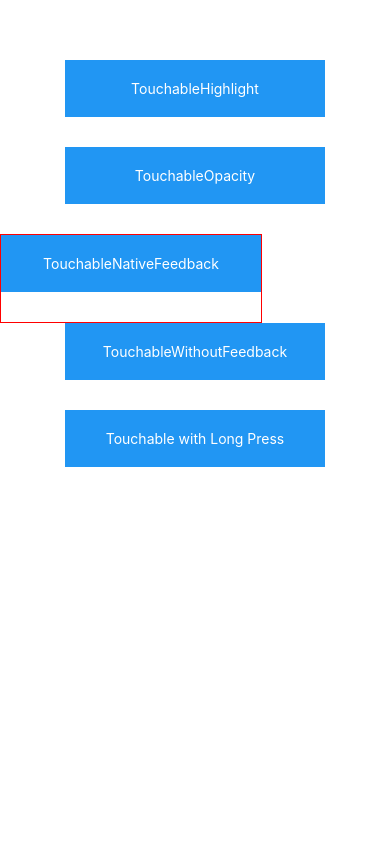
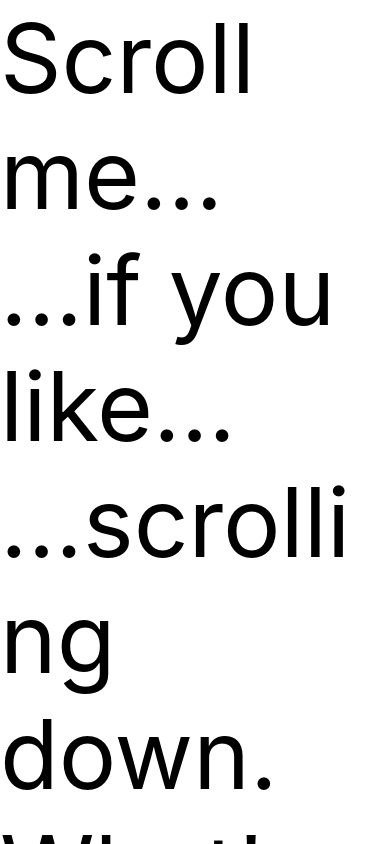
Before and after one commit to liemanguyen/expo-proj, a React Native app: screen / in a window 390 px wide. Built offline with nearby package versions, Linux system fonts and the light colour scheme.

Commit message:
using a scrollview

```diff
--- a/App.js
+++ b/App.js
@@ -1,65 +1,42 @@
 import React, { Component } from 'react';
-import { Alert, AppRegistry, Platform, StyleSheet, Text, TouchableHighlight, TouchableOpacity, TouchableNativeFeedback, TouchableWithoutFeedback, View } from 'react-native';
+import { AppRegistry, ScrollView, Image, Text } from 'react-native';
 
-export default class Touchables extends Component {
-  _onPressButton() {
-    Alert.alert('You tapped the button!')
-  }
-
-  _onLongPressButton() {
-    Alert.alert('You long-pressed the button!')
-  }
-
+export default class ScrollApp extends Component {
   render() {
     return (
-      <View style={styles.container}>
-        <TouchableHighlight onPress={this._onPressButton} underlayColor="white">
-          <View style={styles.button}>
-            <Text style={styles.buttonText}>TouchableHighlight</Text>
-          </View>
-        </TouchableHighlight>
-        <TouchableOpacity onPress={this._onPressButton}>
-          <View style={styles.button}>
-            <Text style={styles.buttonText}>TouchableOpacity</Text>
-          </View>
-        </TouchableOpacity>
-        <TouchableNativeFeedback
-            onPress={this._onPressButton}
-            background={Platform.OS === 'android' ? TouchableNativeFeedback.SelectableBackground() : ''}>
-          <View style={styles.button}>
-            <Text style={styles.buttonText}>TouchableNativeFeedback</Text>
-          </View>
-        </TouchableNativeFeedback>
-        <TouchableWithoutFeedback
-            onPress={this._onPressButton}
-            >
-          <View style={styles.button}>
-            <Text style={styles.buttonText}>TouchableWithoutFeedback</Text>
-          </View>
-        </TouchableWithoutFeedback>
-        <TouchableHighlight onPress={this._onPressButton} onLongPress={this._onLongPressButton} underlayColor="white">
-          <View style={styles.button}>
-            <Text style={styles.buttonText}>Touchable with Long Press</Text>
-          </View>
-        </TouchableHighlight>
-      </View>
+      <ScrollView>
+        <Text style={{fontSize:96}}>Scroll me...</Text>
+        <Image source={{uri: "https://facebook.github.io/react-native/img/favicon.png", width: 64, height: 64}} />
+        <Image source={{uri: "https://facebook.github.io/react-native/img/favicon.png", width: 64, height: 64}} />
+        <Image source={{uri: "https://facebook.github.io/react-native/img/favicon.png", width: 64, height: 64}} />
+        <Image source={{uri: "https://facebook.github.io/react-native/img/favicon.png", width: 64, height: 64}} />
+        <Image source={{uri: "https://facebook.github.io/react-native/img/favicon.png", width: 64, height: 64}} />
+        <Text style={{fontSize:96}}>...if you like...</Text>
+        <Image source={{uri: "https://facebook.github.io/react-native/img/favicon.png", width: 64, height: 64}} />
+        <Image source={{uri: "https://facebook.github.io/react-native/img/favicon.png", width: 64, height: 64}} />
+        <Image source={{uri: "https://facebook.github.io/react-native/img/favicon.png", width: 64, height: 64}} />
+        <Image source={{uri: "https://facebook.github.io/react-native/img/favicon.png", width: 64, height: 64}} />
+        <Image source={{uri: "https://facebook.github.io/react-native/img/favicon.png", width: 64, height: 64}} />
+        <Text style={{fontSize:96}}>...scrolling down.</Text>
+        <Image source={{uri: "https://facebook.github.io/react-native/img/favicon.png", width: 64, height: 64}} />
+        <Image source={{uri: "https://facebook.github.io/react-native/img/favicon.png", width: 64, height: 64}} />
+        <Image source={{uri: "https://facebook.github.io/react-native/img/favicon.png", width: 64, height: 64}} />
+        <Image source={{uri: "https://facebook.github.io/react-native/img/favicon.png", width: 64, height: 64}} />
+        <Image source={{uri: "https://facebook.github.io/react-native/img/favicon.png", width: 64, height: 64}} />
+        <Text style={{fontSize:96}}>What's the best...</Text>
+        <Image source={{uri: "https://facebook.github.io/react-native/img/favicon.png", width: 64, height: 64}} />
+        <Image source={{uri: "https://facebook.github.io/react-native/img/favicon.png", width: 64, height: 64}} />
+        <Image source={{uri: "https://facebook.github.io/react-native/img/favicon.png", width: 64, height: 64}} />
+        <Image source={{uri: "https://facebook.github.io/react-native/img/favicon.png", width: 64, height: 64}} />
+        <Image source={{uri: "https://facebook.github.io/react-native/img/favicon.png", width: 64, height: 64}} />
+        <Text style={{fontSize:96}}>...framework around?</Text>
+        <Image source={{uri: "https://facebook.github.io/react-native/img/favicon.png", width: 64, height: 64}} />
+        <Image source={{uri: "https://facebook.github.io/react-native/img/favicon.png", width: 64, height: 64}} />
+        <Image source={{uri: "https://facebook.github.io/react-native/img/favicon.png", width: 64, height: 64}} />
+        <Image source={{uri: "https://facebook.github.io/react-native/img/favicon.png", width: 64, height: 64}} />
+        <Image source={{uri: "https://facebook.github.io/react-native/img/favicon.png", width: 64, height: 64}} />
+        <Text style={{fontSize:80}}>React Native!</Text>
+      </ScrollView>
     );
   }
 }
-
-const styles = StyleSheet.create({
-  container: {
-    paddingTop: 60,
-    alignItems: 'center'
-  },
-  button: {
-    marginBottom: 30,
-    width: 260,
-    alignItems: 'center',
-    backgroundColor: '#2196F3'
-  },
-  buttonText: {
-    padding: 20,
-    color: 'white'
-  }
-});
```
